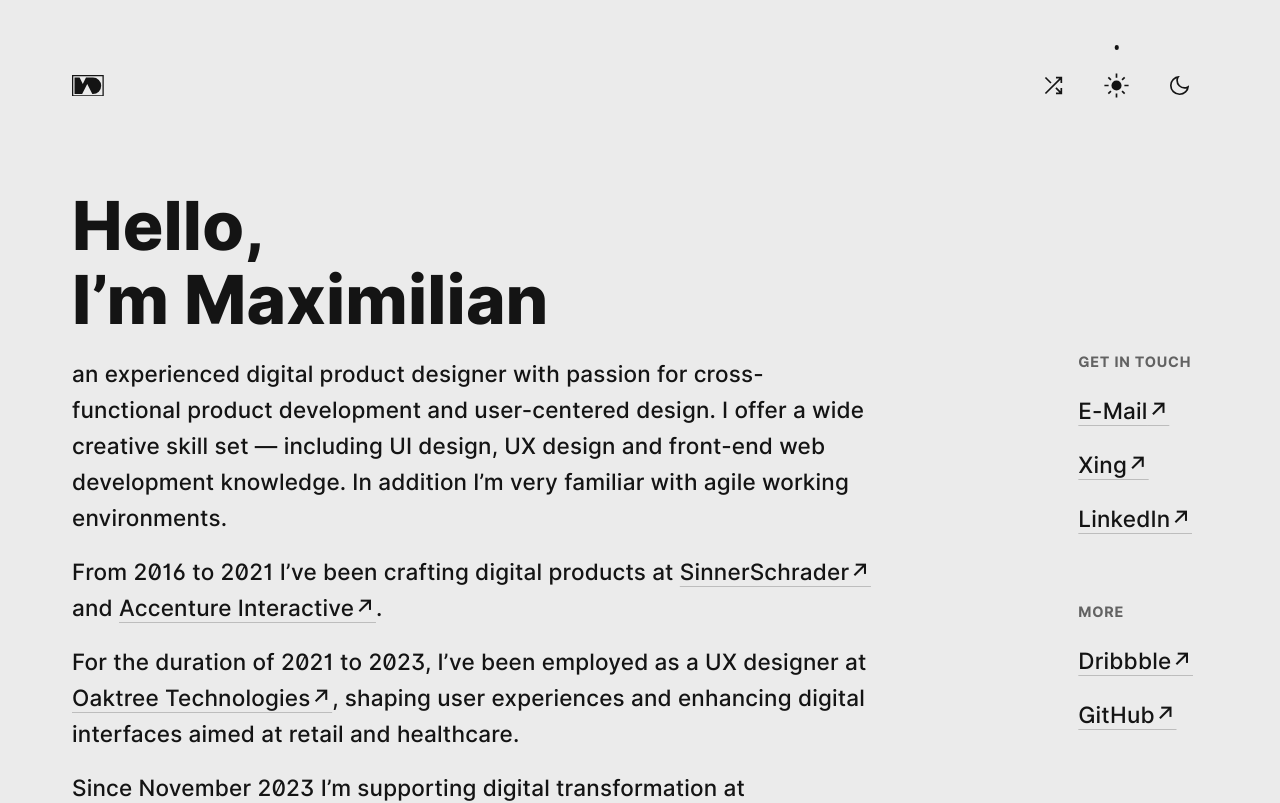
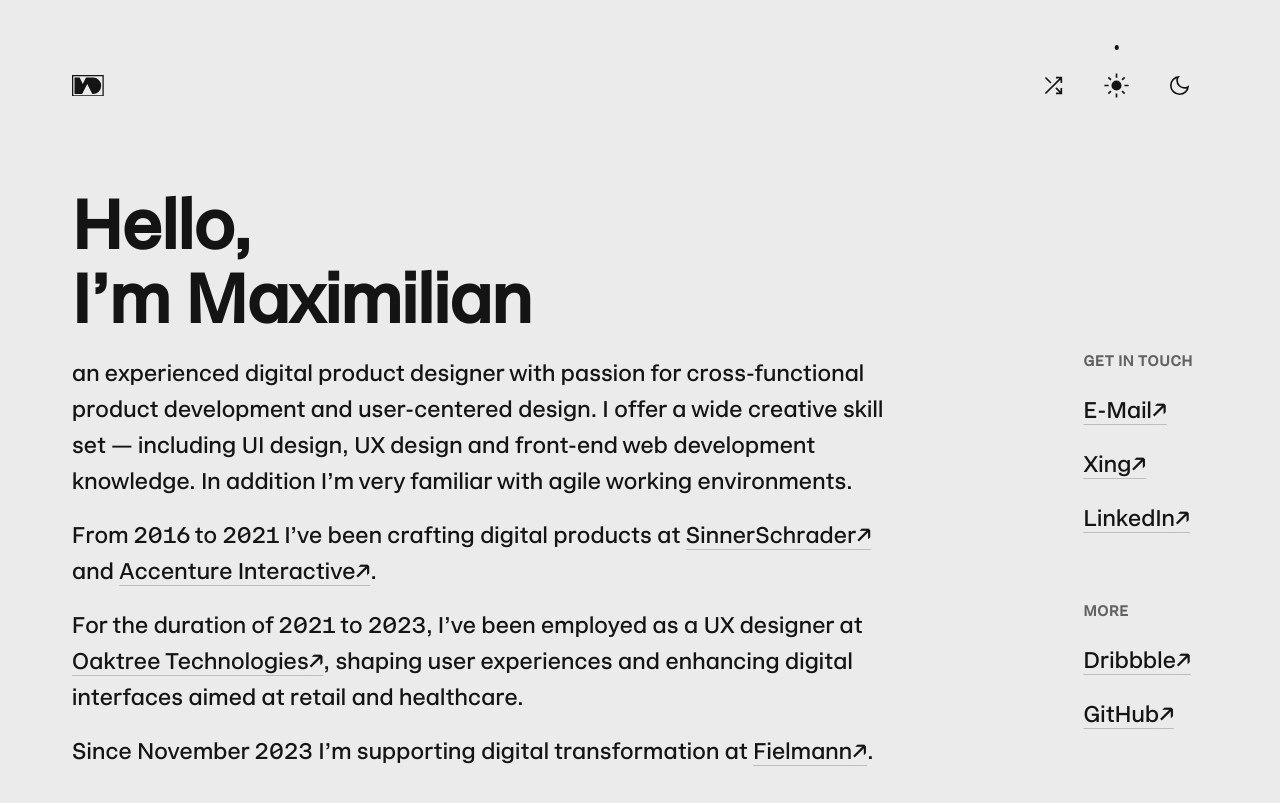
Before and after one commit to mxdmrt/maximiliandammert.com, a React (Vite) app: page / in a window 1280 px wide. Shown: the top 803 px of the page. Built offline with nearby package versions, Linux system fonts and the light colour scheme.

Commit message:
Update dependencies

```diff
--- /dev/null
+++ b/src/assets/InnovatorGrotesk/innovator-grotesk.css
@@ -0,0 +1,7 @@
+@font-face {
+  font-family: "InnovatorGrotesk";
+  font-style: normal;
+  font-weight: 500;
+  font-display: swap;
+  src: url("InnovatorGrotesk-Medium.woff2") format("woff2");
+}
--- a/src/index.css
+++ b/src/index.css
@@ -1,4 +1,5 @@
 @import url(assets/Inter-Web/inter.css);
+@import url(assets/InnovatorGrotesk/innovator-grotesk.css);
 
 :root {
   --pagePadding: 2rem;
@@ -47,6 +48,7 @@
     color 0.3s ease;
 
   font-family:
+    "InnovatorGrotesk",
     "Inter",
     system-ui,
     -apple-system,
```
Also changed, not shown: package.json (+9 -9 lines), src/assets/InnovatorGrotesk/InnovatorGrotesk-Medium.woff2 (added), 1 other file (tests, documents, lock files or other folders).
